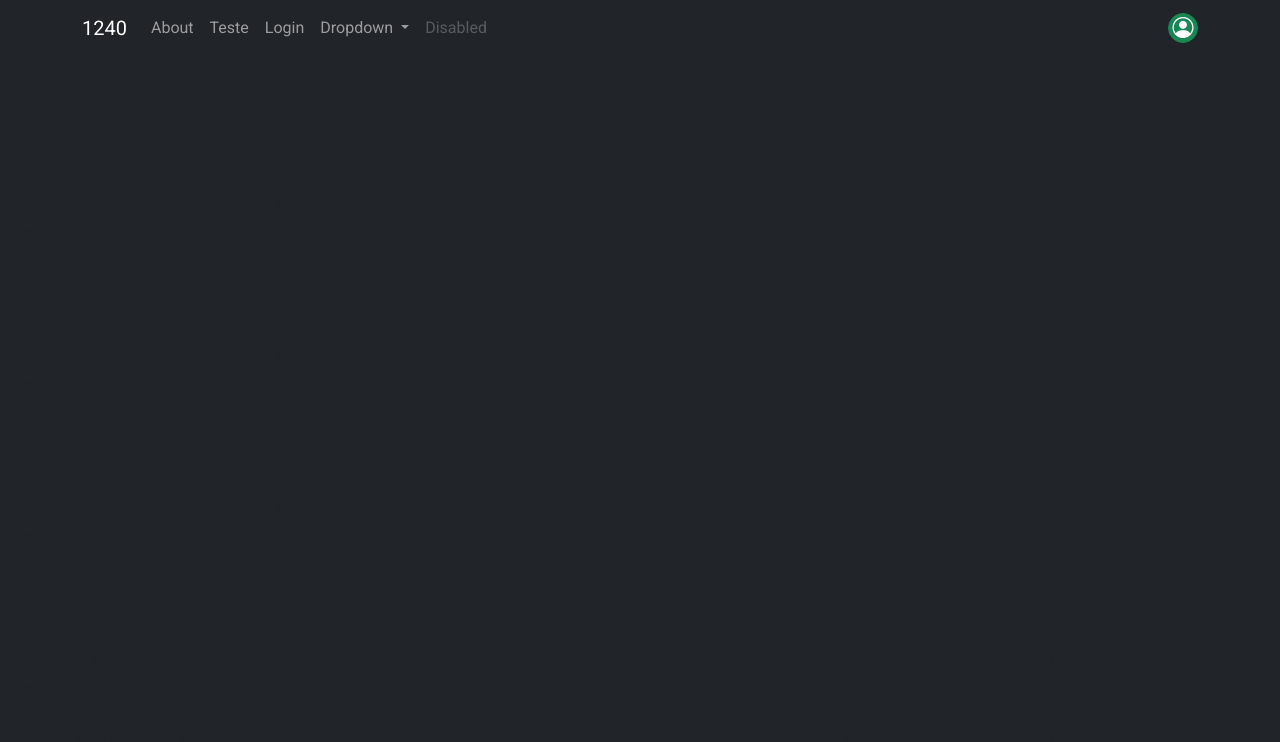
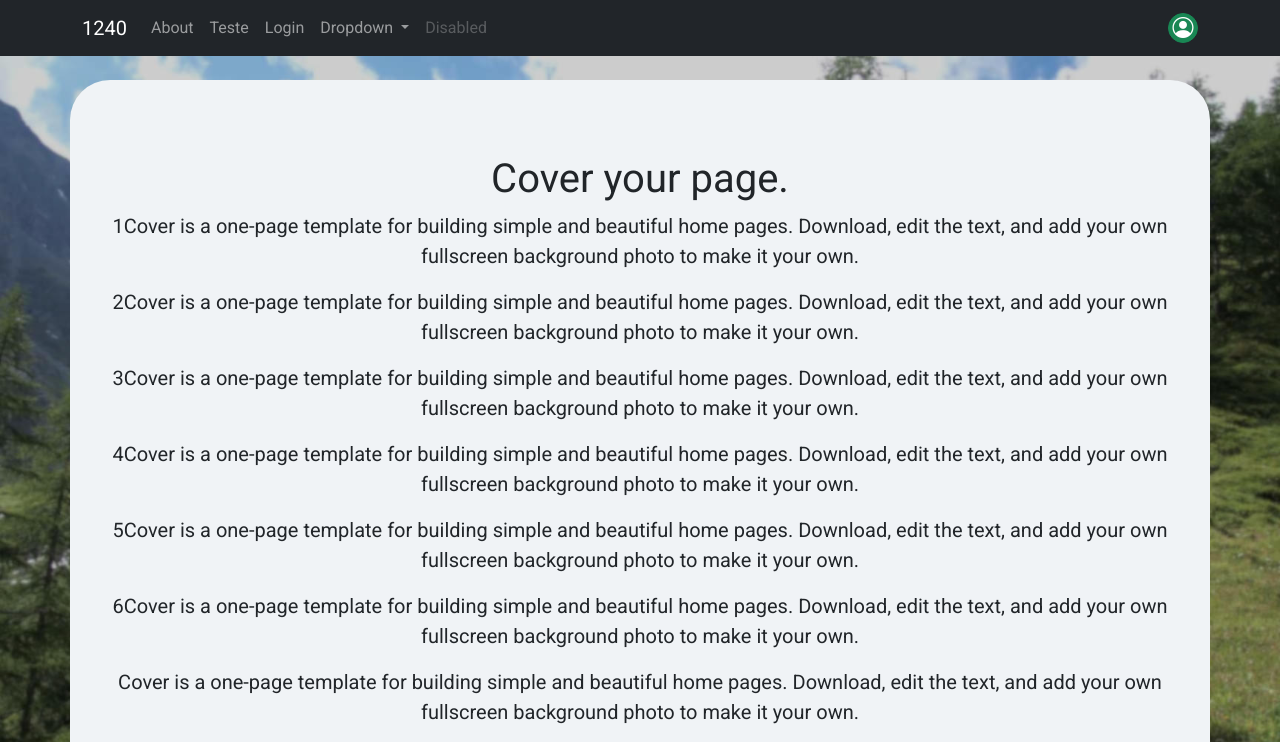
Before and after one commit to shakesac/GLAE-backend, a Vue app in the folder frontend/: page / in a window 1280 px wide. Shown: the top 742 px of the page. Built offline with nearby package versions, Linux system fonts and the light colour scheme.

Commit message:
added base-layout tag

```diff
--- a/frontend/src/views/Home.vue
+++ b/frontend/src/views/Home.vue
@@ -1,4 +1,5 @@
 <template>
+<base-layout>
     <main class="col-sm d-flex flex-column">
       <h1>Cover your page.</h1>
       <p class="lead">1Cover is a one-page template for building simple and beautiful home pages. Download, edit the text, and add your own fullscreen background photo to make it your own.</p>
@@ -15,14 +16,19 @@
         <a href="#" class="btn btn-lg btn-secondary fw-bold border-white bg-white">Learn more</a>
       </p>
     </main>
+</base-layout>
 </template>
 
 <script>
+import BaseLayout from './Base.vue'
 
 export default {
   name: 'Home',
   components: {
+    BaseLayout,
 
+  },
+  data() {
   }
 }
 </script>
--- a/frontend/src/views/Register.vue
+++ b/frontend/src/views/Register.vue
@@ -1,4 +1,5 @@
 <template>
+<base-layout>
   <div class="container">
     <div id="title" class="row border-bottom mb-3">
       <h3>Registo</h3>
@@ -142,12 +143,15 @@
       </form>
     </div>
   </div>
+  </base-layout>
 </template>
 
 <script>
+import BaseLayout from './Base.vue'
 import { mapActions, mapGetters } from "vuex";
 export default {
   name: "Register",
+  components: { BaseLayout },
   data() {
     return {
       selectedSection: null,
@@ -192,7 +196,8 @@ export default {
     async getSubsections() {
       await this.fetchSubsectionsFromSection(this.selectedSection).catch((err) => {
         console.log(err);
-      });
+      })
+      this.router.push('/')
     },
   },
 };
```
